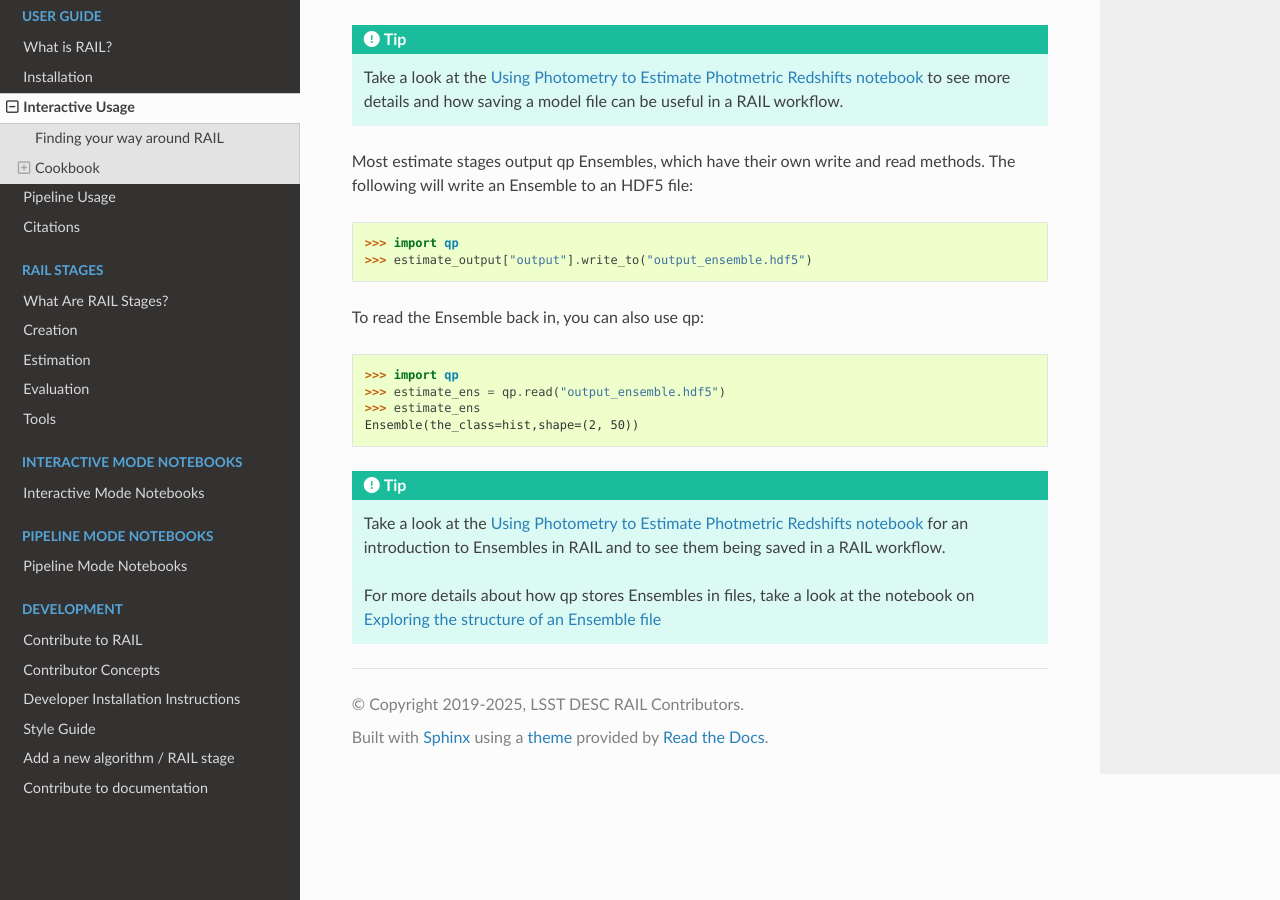
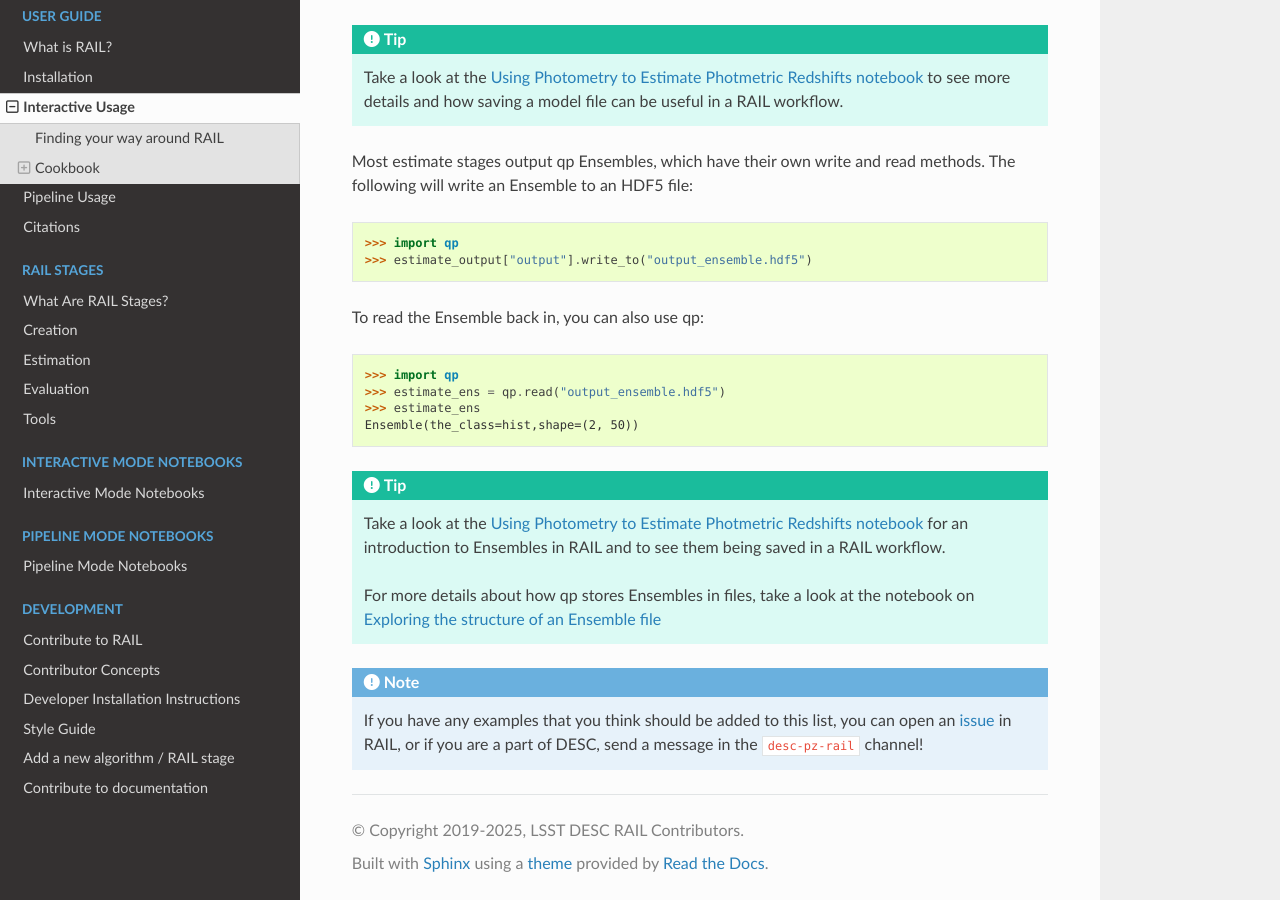
Before and after one commit to LSSTDESC/rail, a Sphinx documentation site: the page built from docs/source/user_guide/interactive_usage.rst, in a window 1280 px wide and 900 px high, scrolled down 5232 px. Built offline with Sphinx 7.4.7 and the Read the Docs theme 3.1.0, drawn with Linux system fonts in a browser that asks for light colours; nearby versions of some CDN libraries; pages that are not in the unit, such as notebooks, are missing from menus; the version number could not be read and is left out.

Commit message:
added to end of cookbook call for recommendations for other examples

```diff
--- a/docs/source/user_guide/interactive_usage.rst
+++ b/docs/source/user_guide/interactive_usage.rst
@@ -279,3 +279,9 @@ Ensemble(the_class=hist,shape=(2, 50))
 
     For more details about how qp stores Ensembles in files, take a look at the notebook
     on `Exploring the structure of an Ensemble file <https://qp.readthedocs.io/en/main/user_guide/cookbook/datamanipulation.html#exploring-the-structure-of-an-ensemble-file>`_
+
+
+.. note::
+
+    If you have any examples that you think should be added to this list, you can open an `issue <https://github.com/LSSTDESC/rail/issues/new/choose>`_
+    in RAIL, or if you are a part of DESC, send a message in the ``desc-pz-rail`` channel!
```
